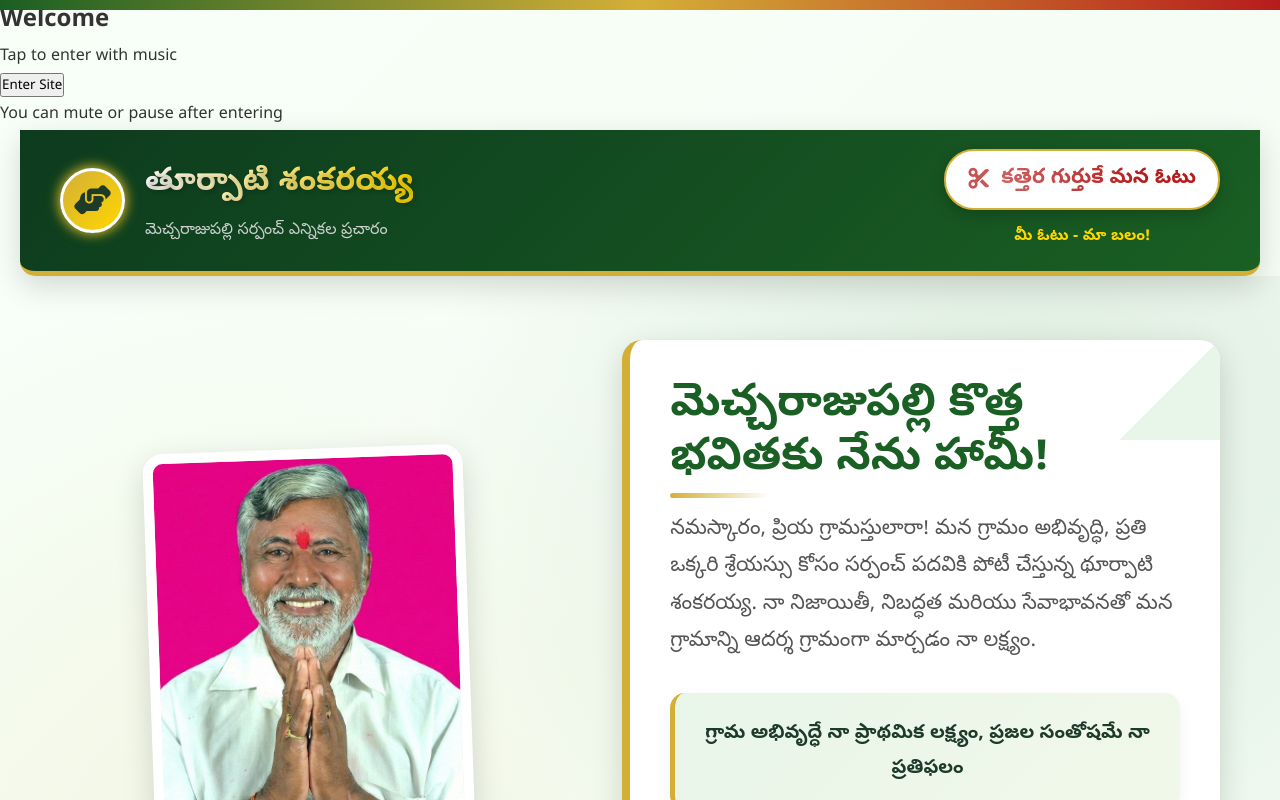
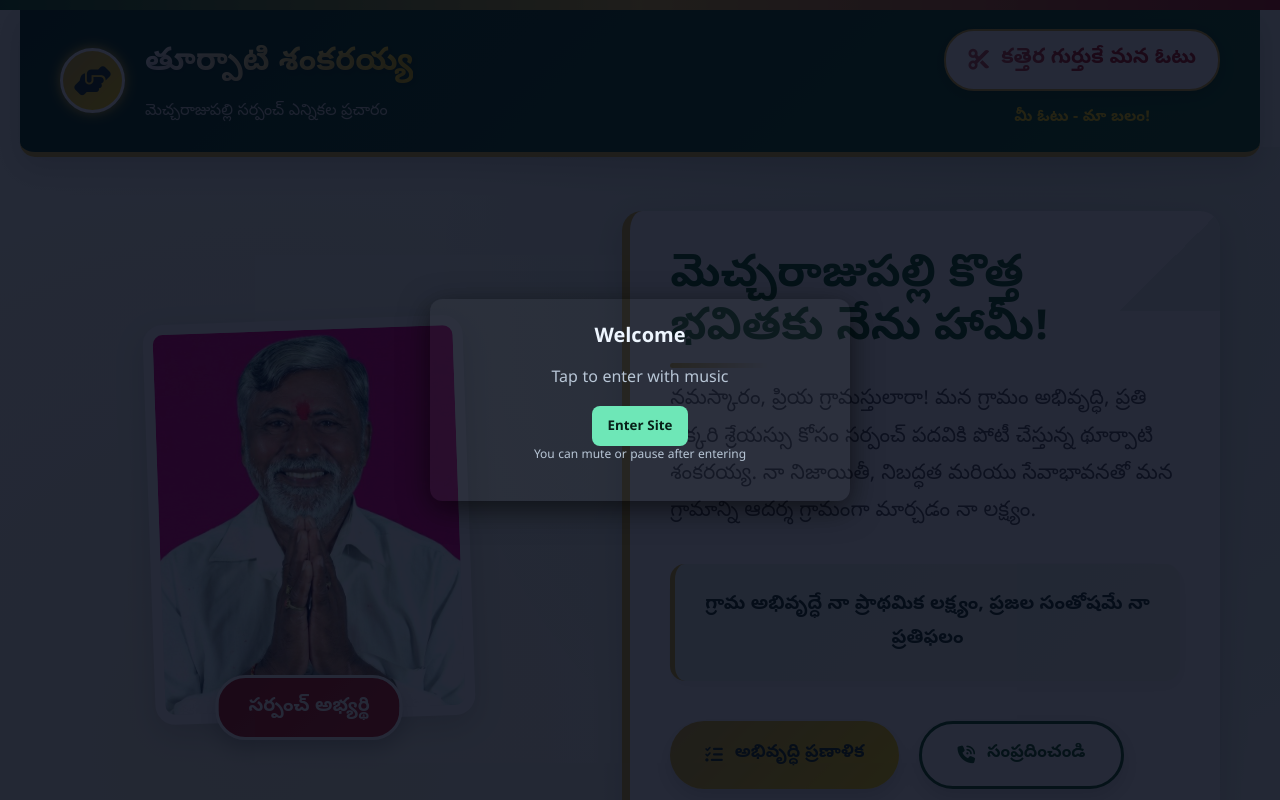
Before and after one commit to Shankaraiah-ctrl/Election, a plain HTML site: page index.html in a window 1280 px wide. Shown: the top 800 px of the page. Drawn offline with Linux system fonts and the light colour scheme.

Commit message:
Update style.css

```diff
--- a/style.css
+++ b/style.css
@@ -779,3 +779,45 @@ footer {
         font-size: 1.8rem;
     }
 }
+
+
+
+
+
+
+
+/* Music overlay styles - add to styles.css */
+#music-overlay{
+  position:fixed;
+  inset:0;
+  background:rgba(2,6,23,0.86);
+  display:flex;
+  align-items:center;
+  justify-content:center;
+  z-index:9999;
+}
+
+.music-card{
+  background:rgba(255,255,255,0.03);
+  padding:22px;
+  border-radius:12px;
+  text-align:center;
+  color:#eef6ff;
+  width:min(420px,92%);
+  box-shadow:0 8px 30px rgba(0,0,0,0.6);
+}
+
+.music-card h2{margin:0 0 8px 0;font-size:20px}
+.music-card p{margin:0 0 12px 0;color:#b8c6d6}
+
+.music-btn{
+  background: #6ee7b7;
+  color: #072018;
+  border: none;
+  padding:10px 16px;
+  border-radius:8px;
+  cursor:pointer;
+  font-weight:600;
+}
+
+.music-hint{font-size:12px;color:#9aa6bb;margin-top:10px}
```
